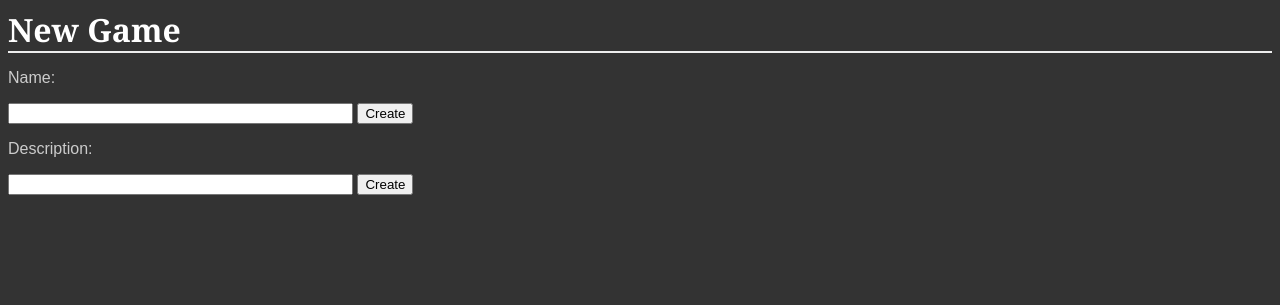
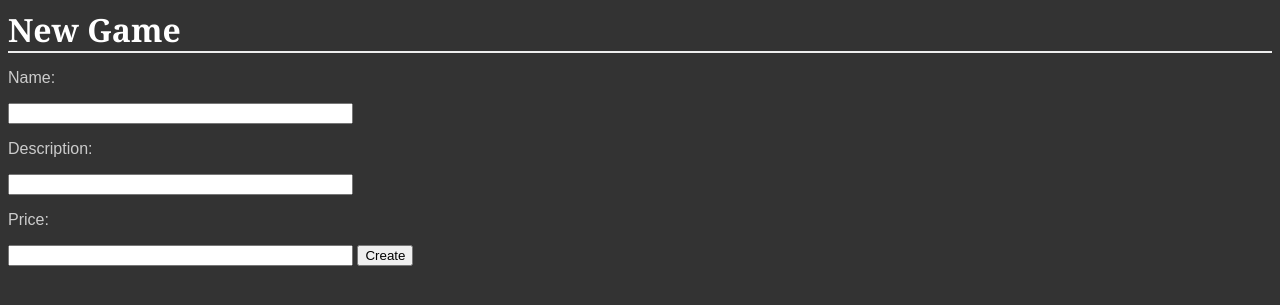
Before and after one commit to jaweller/Item-Catalog, a Flask app: page /platform/1/platform/new/ in a window 1280 px wide. Shown: the top 305 px of the page. Run offline with Flask 2, Linux system fonts and the light colour scheme; a user stored in the database is signed in.

Commit message:
debugging

```diff
--- a/catalog/server.py
+++ b/catalog/server.py
@@ -109,7 +109,7 @@ def gconnect():
     login_session['picture'] = data['picture']
     login_session['email'] = data['email']
 
-    #see if user exists
+    # see if user exists
     user_id = getUserID(login_session['email'])
     if not user_id:
         user_id = createUser(login_session)
@@ -127,7 +127,8 @@ def gconnect():
     print "done!"
     return output
 
-#creates user
+# creates user
+
 
 def createUser(login_session):
     newUser = User(name=login_session['username'], email=login_session[
@@ -150,7 +151,8 @@ def getUserID(email):
     except:
         return None
 
-#disconnects user from server login
+# disconnects user from server login
+
 
 @app.route('/gdisconnect')
 def gdisconnect():
@@ -186,16 +188,14 @@ def gdisconnect():
         return response
 
 
-
-
-
-#Json endpoint
+# Json endpoint
 @app.route('/platform/<int:platform_id>/game/JSON')
 def gamesforplatformJSON(platform_id):
     platform = session.query(Platform).filter_by(id=platform_id).one()
     items = session.query(Games).filter_by(
         platform_id=platform_id).all()
     return jsonify(Games=[i.serialize for i in items])
+
 
 @app.route('/platform/<int:platform_id>/game/<int:menu_id>/JSON')
 def gameJSON(platform_id, game_id):
@@ -255,11 +255,12 @@ def newgame(platform_id):
     if 'username' not in login_session:
         return redirect('/login')
     if request.method == 'POST':
-        newItem = Games(name=request.form['name'],description=request.form['description'],platform_id=platform_id,)
+        newItem = Games(name=request.form['name'], description=request.form['description'],
+                        price=request.form['price'], platform_id=platform_id,)
         session.add(newItem)
         session.commit()
         flash("GG New game created!")
-        return redirect(url_for('gameCatalog', platform_id=platform_id))
+        return redirect(url_for('showplatforms', platform_id=platform_id))
     else:
         return render_template('newgame.html', platform_id=platform_id)
 
--- a/catalog/templates/newgame.html
+++ b/catalog/templates/newgame.html
@@ -7,20 +7,23 @@
 <form action="{{url_for('newgame', platform_id=platform_id, )}}" method = 'POST'>
 
 <p>Name:</p>
-
 <input type='text' size='40' name='name'>
 
-<input type='submit' value='Create'>
-</form>
-
-<form action="{{url_for('newgame', platform_id=platform_id, )}}" method = 'POST'>
 <p>Description:</p>
 
-<input type='text' size='40' description='description'>
+<input type='text' size='40' name='description'>
+
+<p>Price:</p>
+
+<input type='text' size='40' name='price'>
+
 
 <input type='submit' value='Create'>
 </form>
 
 
+
+
+
 </body>
 </html>
```
Also changed, not shown: catalog/templates/editgame.html (+7 -0 lines), catalog/gamescatalog.db, catalog/templates/test.html (line endings or trailing spaces).
